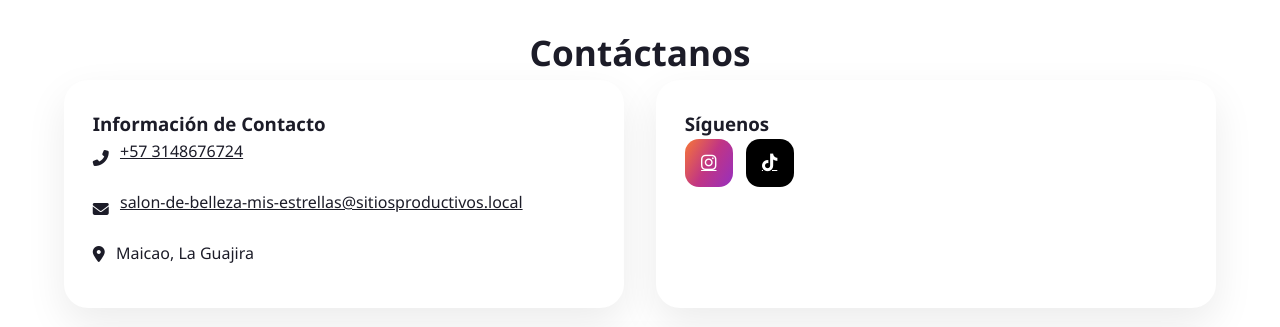
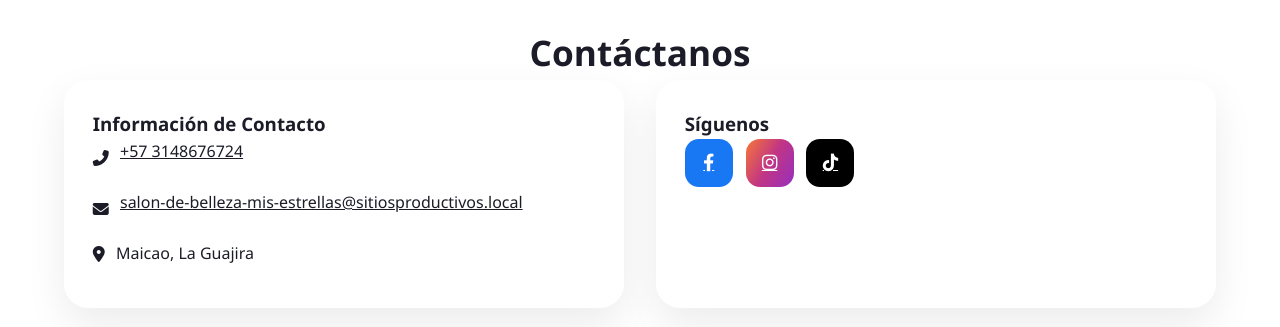
Before and after one commit to ReconvencionLaboralGuajira/salon-de-belleza-mis-estrellas-75, a plain HTML site: page index.html in a window 1280 px wide. Shown: the part 3280-3607 px from the top of the page. Drawn offline with Linux system fonts and the light colour scheme; no server answers.

Commit message:
Publish site

```diff
--- a/index.html
+++ b/index.html
@@ -264,6 +264,10 @@ Ubicados en un ambiente acogedor, nuestro compromiso es ayudarte a realzar tu be
                     <h3>Síguenos</h3>
                     <div class="social-links">
 
+                        <a href="https://www.facebook.com/profile.php?id=61584765282568" target="_blank" rel="noopener" class="social-icon fb">
+                            <i class="fab fa-facebook-f"></i>
+                        </a>
+
 
                         <a href="https://www.instagram.com/salon.misestrellas?igsh=MWc4OHE4amx0anhuZA==" target="_blank" rel="noopener" class="social-icon ig">
                             <i class="fab fa-instagram"></i>
```
